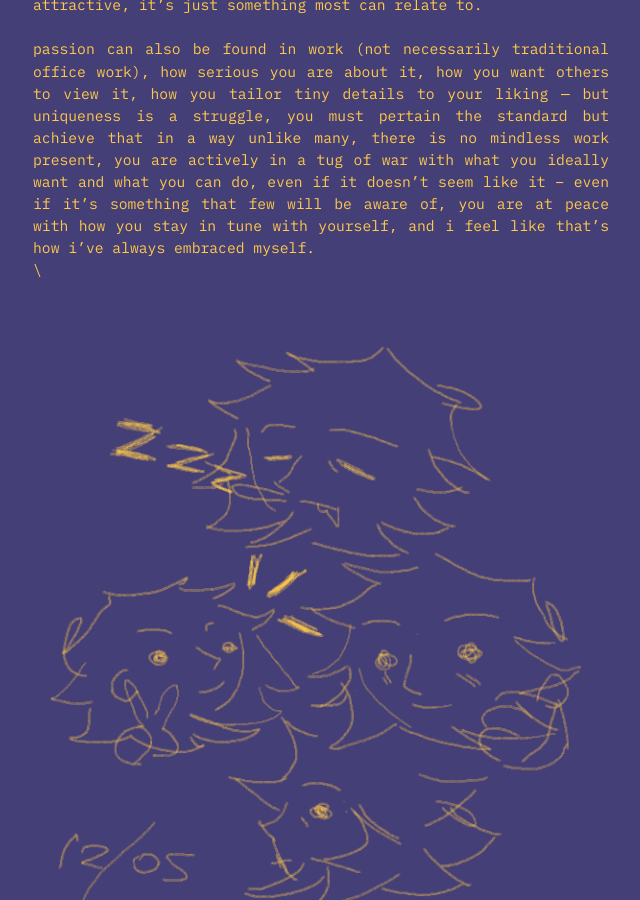
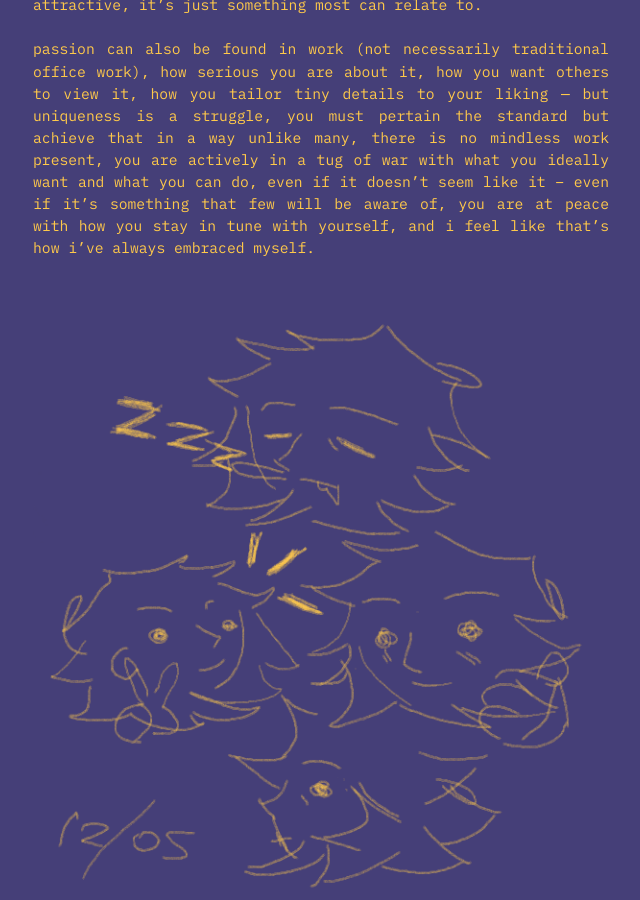
Before and after one commit to arzabz/arzabz.github.io, a Jekyll site: the page built from _posts/2024-05-16-art,-passion,-work.md, in a window 1280 px wide and 900 px high, scrolled down 614 px. Shown: the whole window, without its empty margins (319-959 px from the left). Built offline with Jekyll 4.4.1, drawn with Linux system fonts in a browser that asks for light colours.

```diff
--- a/_posts/2024-05-16-art,-passion,-work.md
+++ b/_posts/2024-05-16-art,-passion,-work.md
@@ -10,8 +10,7 @@ it's easy to say that almost everything can be considered as art, and honestly i
 \
 i always find it interesting when a person actively pursues their education, or being passionate in what they're currently learning on their own. it gets you thinking, what kind of goal are they trying to achieve? will they be consistently doing that, or will they gradually stop when that happens? being passionate is attractive, it's just something most can relate to.\
 \
-passion can also be found in work (not necessarily traditional office work), how serious you are about it, how you want others to view it, how you tailor tiny details to your liking --- but uniqueness is a struggle, you must pertain the standard but achieve that in a way unlike many, there is no mindless work present, you are actively in a tug of war with what you ideally want and what you can do, even if it doesn't seem like it -- even if it's something that few will be aware of, you are at peace with how you stay in tune with yourself, and i feel like that's how i've always embraced myself.\
-\
+passion can also be found in work (not necessarily traditional office work), how serious you are about it, how you want others to view it, how you tailor tiny details to your liking --- but uniqueness is a struggle, you must pertain the standard but achieve that in a way unlike many, there is no mindless work present, you are actively in a tug of war with what you ideally want and what you can do, even if it doesn't seem like it -- even if it's something that few will be aware of, you are at peace with how you stay in tune with yourself, and i feel like that's how i've always embraced myself.
 
 <figure>
   <img alt="something" src="/assets/images/someone_.png" />
```
